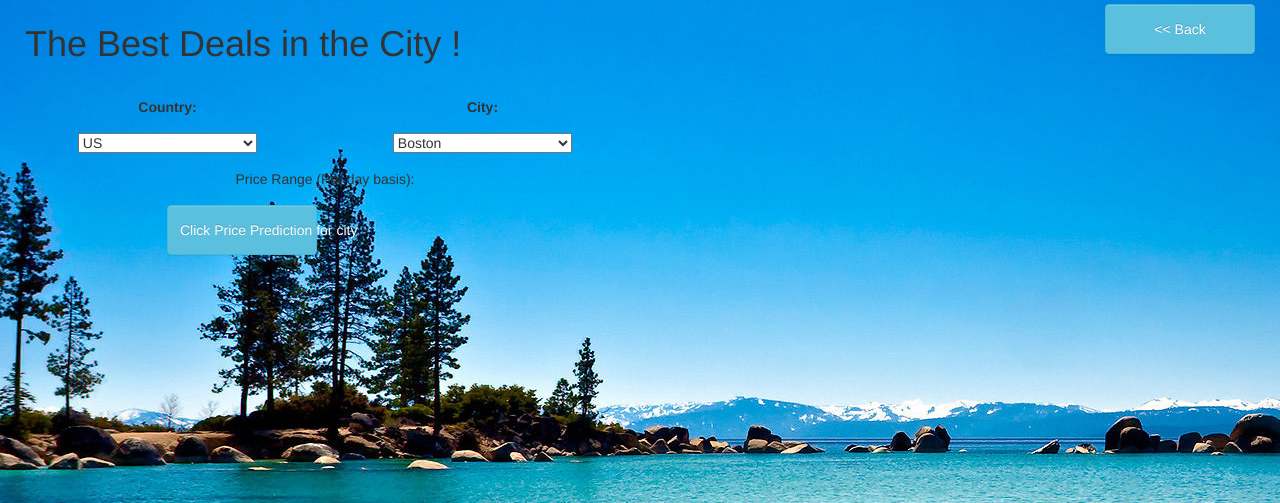
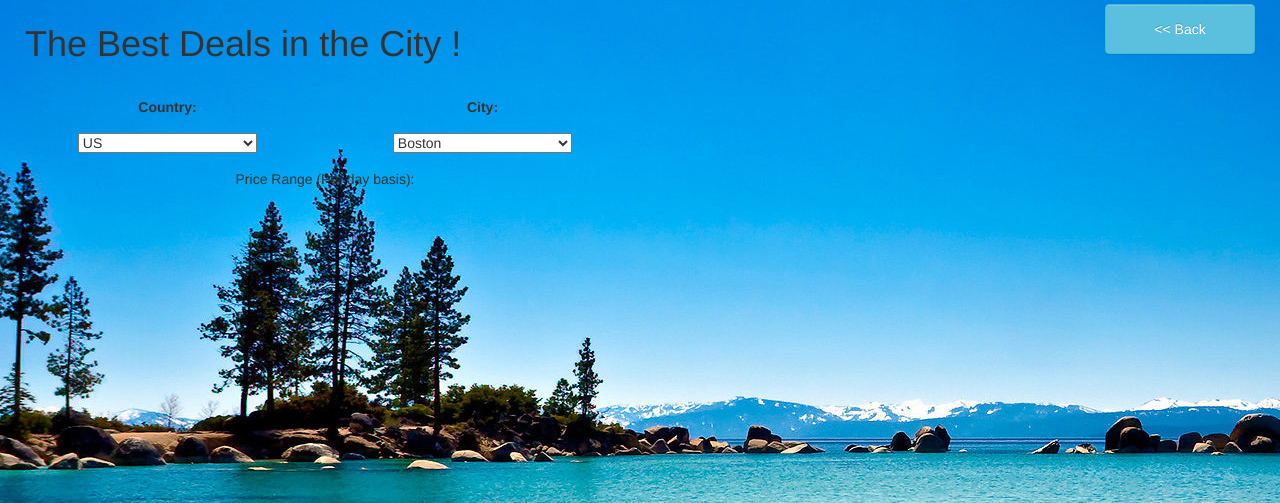
Before and after one commit to max030/Flaskapp, a Flask app: page /userAnalytics in a window 1280 px wide. Shown: the part 132-635 px from the top of the page. Run offline with Flask 2, Linux system fonts and the light colour scheme; some libraries are stand-ins or nearby versions.

Commit message:
Update userAnalytics.htm

```diff
--- a/templates/userAnalytics.htm
+++ b/templates/userAnalytics.htm
@@ -138,10 +138,7 @@
 	        			<td colspan = "2">Price Range (Per day basis):
 	        			</td>
 	        		</tr>
-	        		<tr>
-	        		<td>	<a href ="http://pricepredictionfinalterm.azurewebsites.net/">
-						<button type="button" class="btn btn-info" id="back_btn"> Click  Price Prediction for city</button></a>
-	        		</td></tr>
+
 
 	        	</table>
 	        </div>
```
